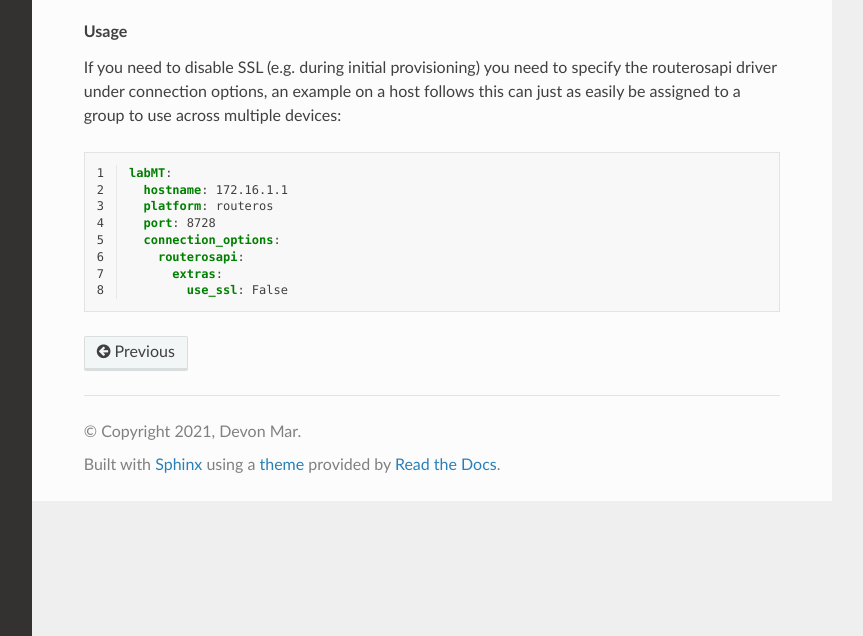
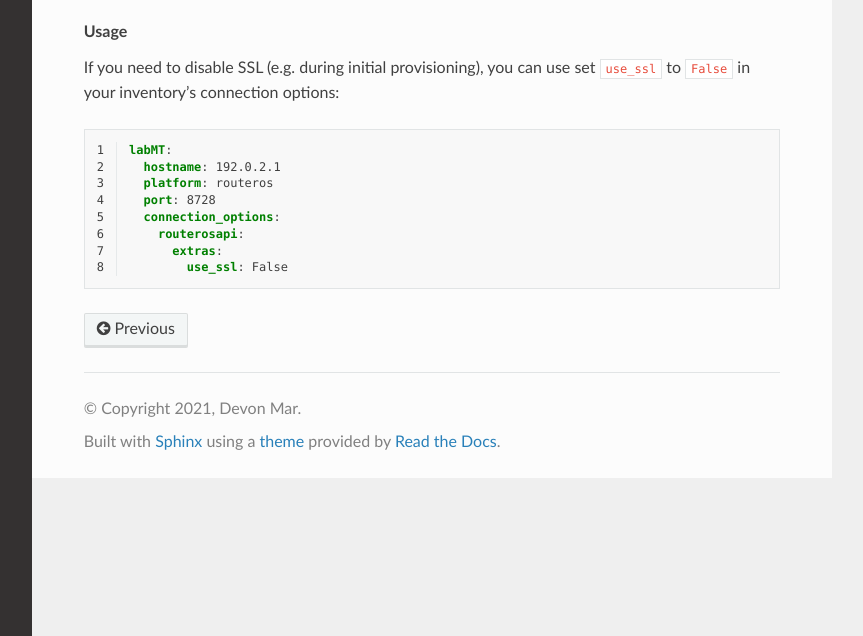
Before and after one commit to devon-mar/nornir_routeros, a Sphinx documentation site: the page built from docs/connections.rst, in a window 1280 px wide, cut to the strip 264-900 px from the top of the page. Shown: the whole strip, without its empty margins (268-1131 px from the left). Built offline with Sphinx 7.4.7 and the Read the Docs theme 2.0.0, drawn with Linux system fonts in a browser that asks for light colours.

Commit message:
Fix `ssl_verify` (#3)

```diff
--- a/docs/connections.rst
+++ b/docs/connections.rst
@@ -6,16 +6,14 @@ Connections
 
 .. topic:: Usage
 
-   If you need to disable SSL (e.g. during initial provisioning) you need to
-   specify the routerosapi driver under connection options, an example on a
-   host follows this can just as easily be assigned to a group to use across
-   multiple devices:
+   If you need to disable SSL (e.g. during initial provisioning), you can use
+   set ``use_ssl`` to ``False`` in your inventory's connection options:
 
 .. code-block:: yaml
    :linenos:
 
    labMT:
-     hostname: 172.16.1.1
+     hostname: 192.0.2.1
      platform: routeros
      port: 8728
      connection_options:
```
Also changed, not shown: 1 other file.
